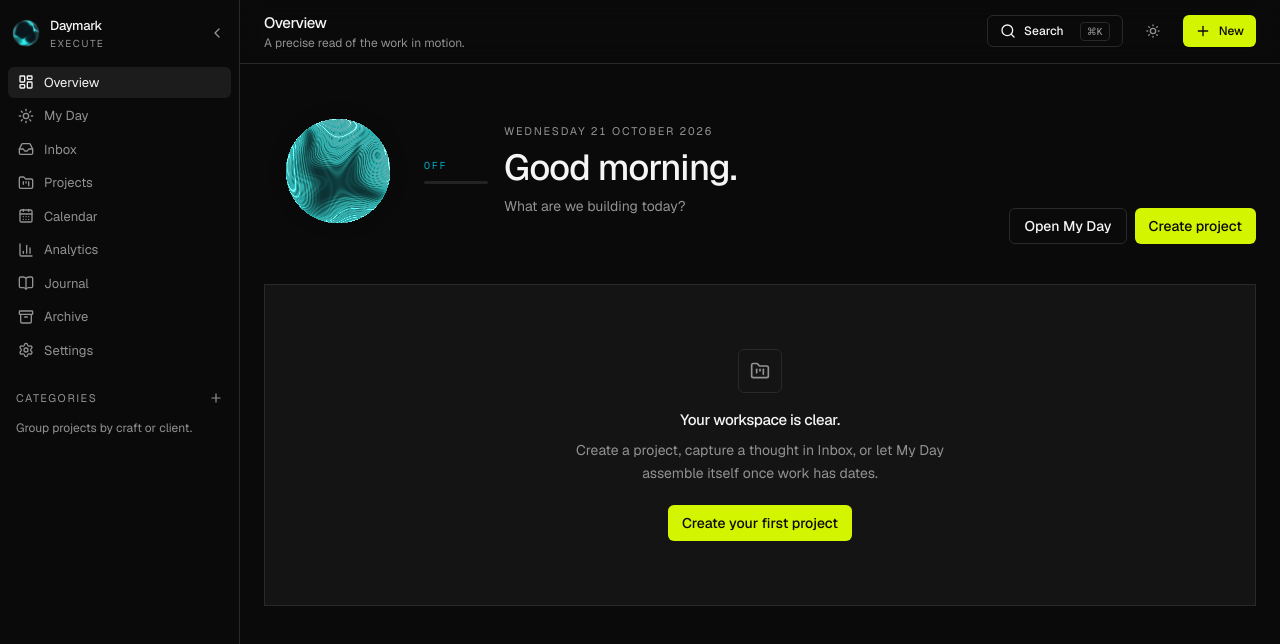
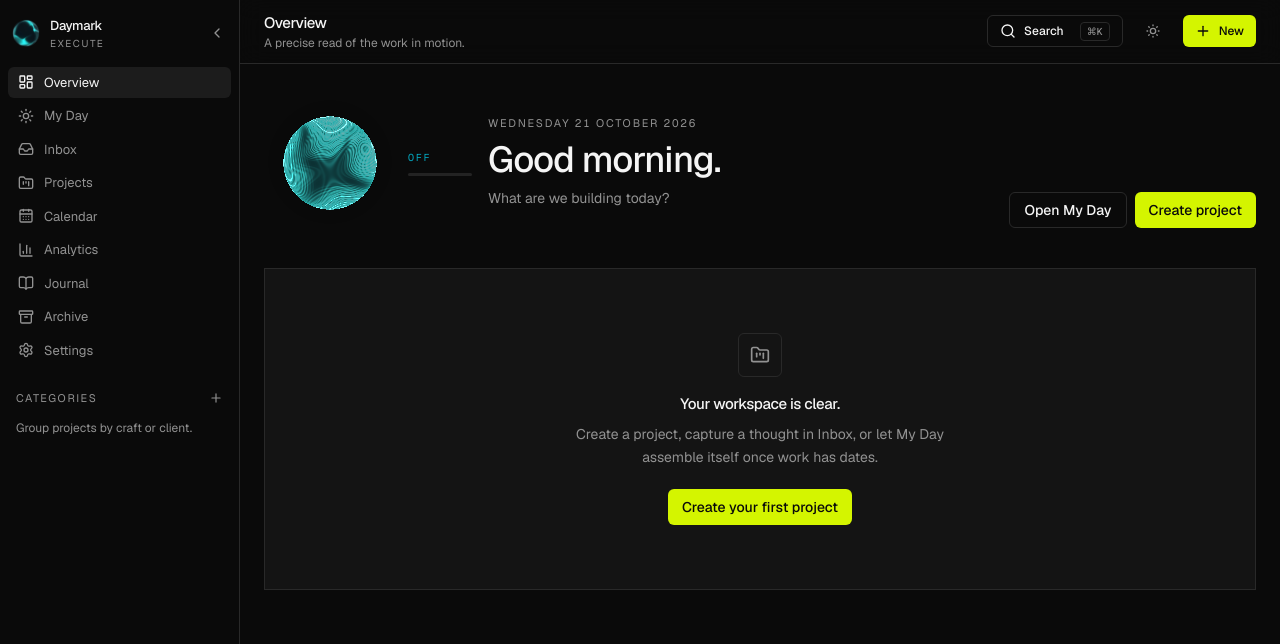
Before and after one commit to tonymphomilanzi/daymark, a React (Vite) app: page / in a window 1280 px wide. Shown: the top 644 px of the page. Built offline with nearby package versions, Linux system fonts and the light colour scheme.

Commit message:
Update VoiceReactor size in DashboardPage for improved layout

```diff
--- a/src/features/dashboard/DashboardPage.jsx
+++ b/src/features/dashboard/DashboardPage.jsx
@@ -120,7 +120,7 @@ export default function DashboardPage() {
     <div ref={root} className="mx-auto max-w-6xl px-4 py-8 sm:px-6">
     <div data-enter className="flex flex-col gap-4 sm:flex-row sm:items-end sm:justify-between">
   <div className="flex items-center gap-4">
-   <VoiceReactor size={148} label="" />
+   <VoiceReactor size={132} label="" />
     <div>
       <p className="text-[11px] uppercase tracking-[0.16em] text-muted tabular">
         {format(new Date(), "EEEE d MMMM yyyy")}
```
